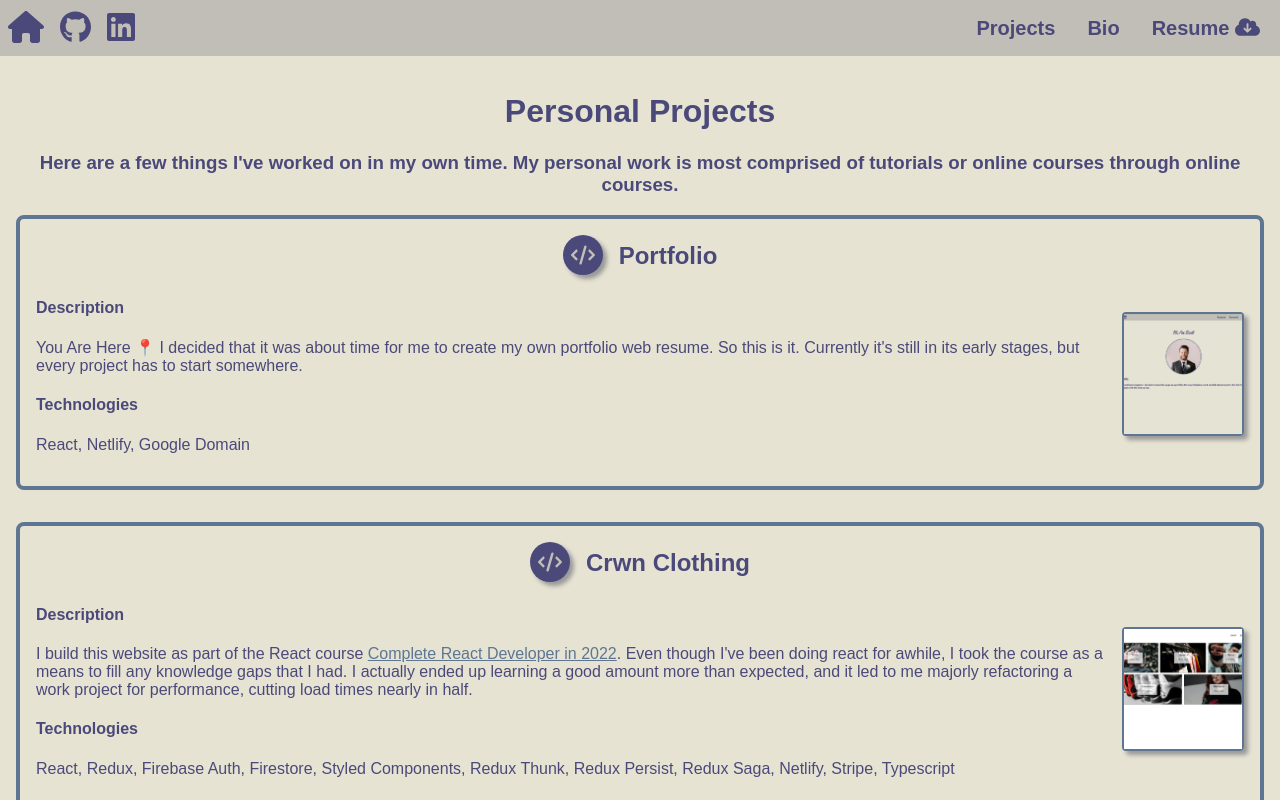
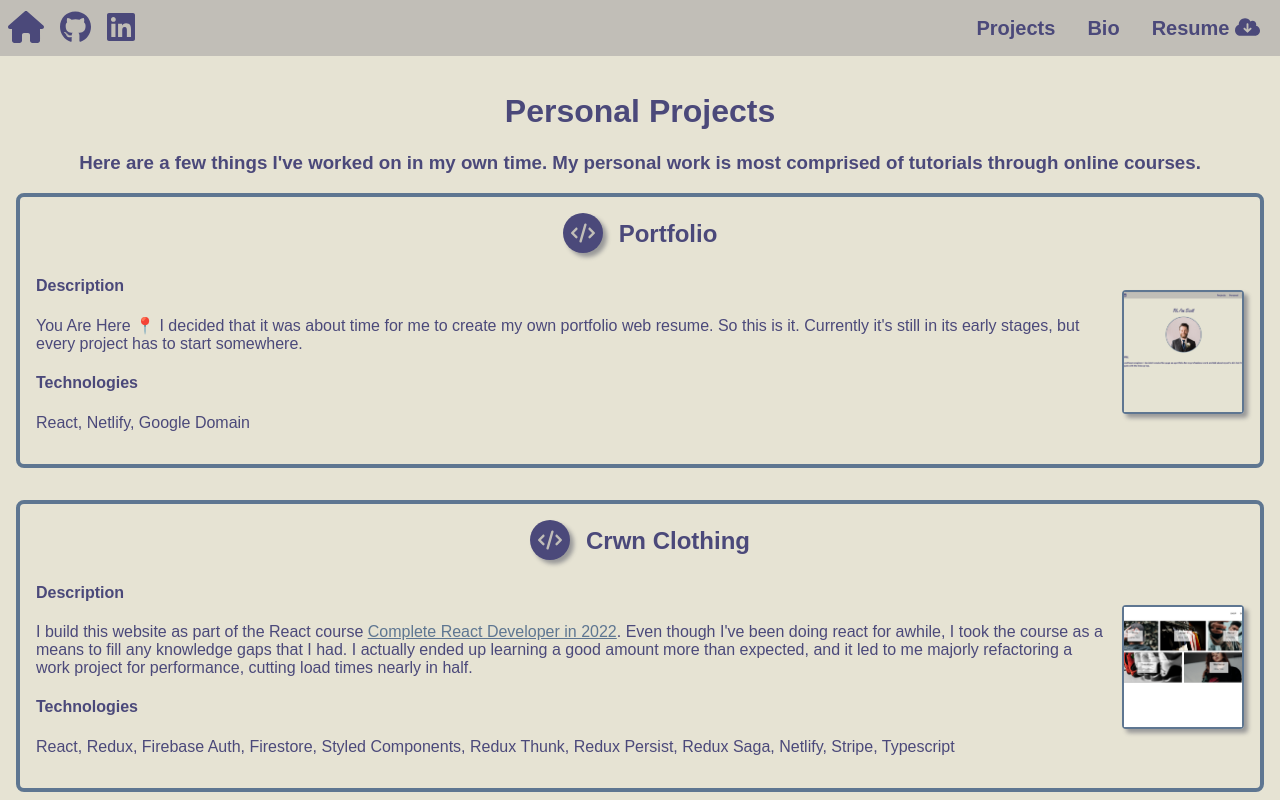
Before and after one commit to sylvandor/portfolio, a React (Create React App) app: page /projects in a window 1280 px wide. Shown: the top 800 px of the page. Built offline with nearby package versions, Linux system fonts and the light colour scheme; a web font is replaced by a local one.

Commit message:
Fix typo in projects header

```diff
--- a/src/components/projects/Projects.component.jsx
+++ b/src/components/projects/Projects.component.jsx
@@ -8,8 +8,7 @@ import './Projects.styles.scss'
 const Header = () =>
   <div className={'projects-header'}>
     <h1>Personal Projects</h1>
-    <h3>Here are a few things I've worked on in my own time. My personal work is most comprised of tutorials or online
-      courses through online courses.</h3>
+    <h3>Here are a few things I've worked on in my own time. My personal work is most comprised of tutorials through online courses.</h3>
   </div>
 
 const Title = ({link, title}) =>
```
